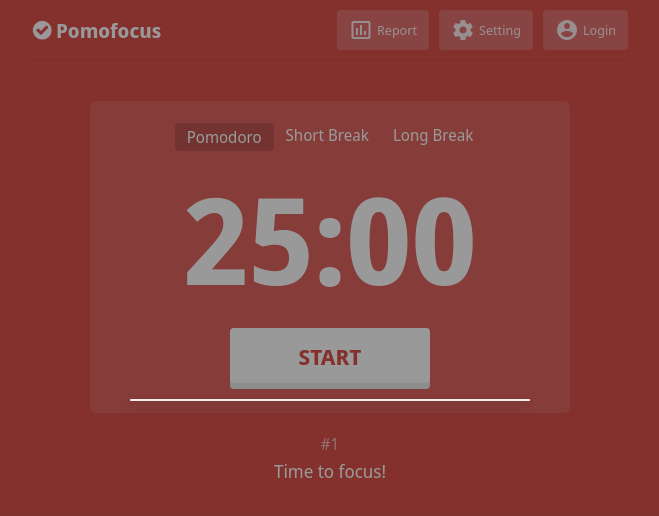
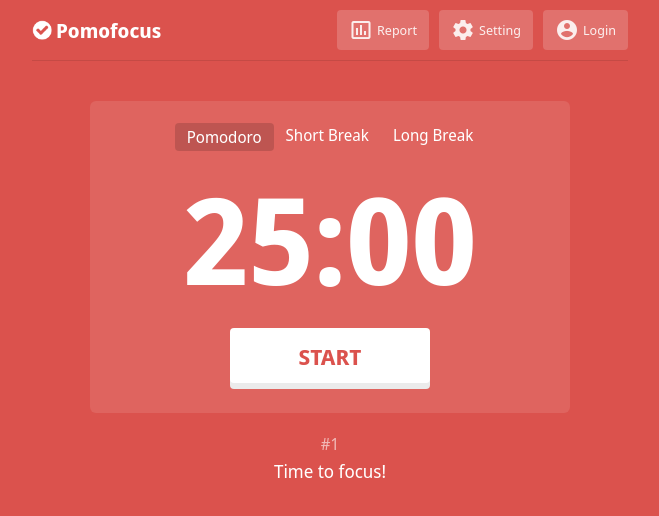
Before and after one commit to usmansbk/pomofocus, a React (Create React App) app: page / in a window 1280 px wide. Shown: the top 516 px of the page, without its empty margins (310-969 px from the left). Built offline with nearby package versions, Linux system fonts and the light colour scheme.

Commit message:
Add router

```diff
--- a/package.json
+++ b/package.json
@@ -9,6 +9,7 @@
     "clsx": "^1.1.1",
     "react": "^17.0.2",
     "react-dom": "^17.0.2",
+    "react-router-dom": "^5.3.0",
     "react-scripts": "4.0.3",
     "web-vitals": "^1.0.1"
   },
--- a/src/components/Header.js
+++ b/src/components/Header.js
@@ -1,4 +1,5 @@
 import Menu, { MenuItem } from "./Menu";
+import { Link } from "react-router-dom";
 import Logo from "./Logo";
 import Icon from "./Icon";
 import classes from "./Header.module.css";
@@ -33,10 +34,14 @@
         <Logo />
         <ul className={classes.nav}>
           <li>
-            <Button icon="insert_chart_outlined">Report</Button>
+            <Link to="/report">
+              <Button icon="insert_chart_outlined">Report</Button>
+            </Link>
           </li>
           <li>
-            <Button icon="settings">Setting</Button>
+            <Link to="/settings">
+              <Button icon="settings">Setting</Button>
+            </Link>
           </li>
           <li>
             <Menu menuButton={renderMenuButton}>
--- a/src/components/Logo.js
+++ b/src/components/Logo.js
@@ -1,13 +1,14 @@
+import { Link } from "react-router-dom";
 import logo from "../assets/logo.png";
 import classes from "./Logo.module.css";
 
 export default function Logo() {
   return (
     <h1 className={classes.text}>
-      <a href="/" className={classes.link}>
+      <Link to="/" className={classes.link}>
         <img src={logo} alt="pomofocus-logo" className={classes.logo} />
         Pomofocus
-      </a>
+      </Link>
     </h1>
   );
 }
--- a/src/index.js
+++ b/src/index.js
@@ -1,15 +1,22 @@
 import React from "react";
 import ReactDOM from "react-dom";
+import { BrowserRouter as Router, Switch, Route } from "react-router-dom";
 import "./index.css";
 import App from "./App";
 import Modal from "./components/Modal";
 
 function Main() {
   return (
-    <>
-      <App />
-      <Modal />
-    </>
+    <Router basename={process.env.PUBLIC_URL}>
+      <Switch>
+        <Route path="/">
+          <App />
+        </Route>
+      </Switch>
+      <Route path="/settings">
+        <Modal />
+      </Route>
+    </Router>
   );
 }
 
```
Also changed, not shown: 1 other file (tests, documents, lock files or other folders).
